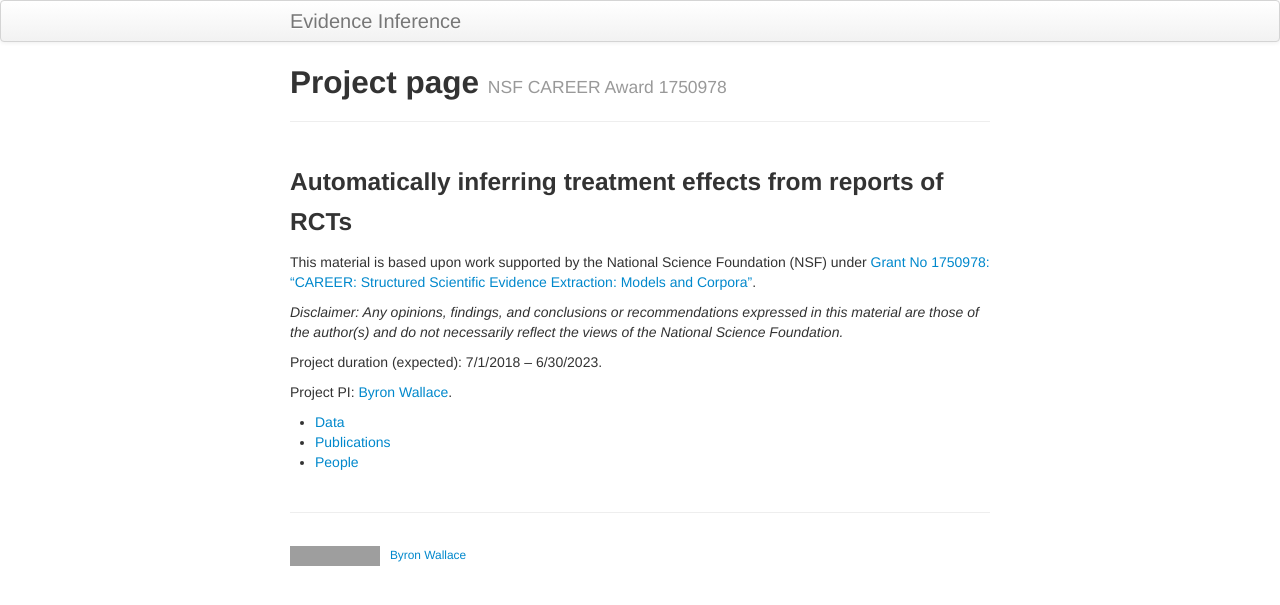
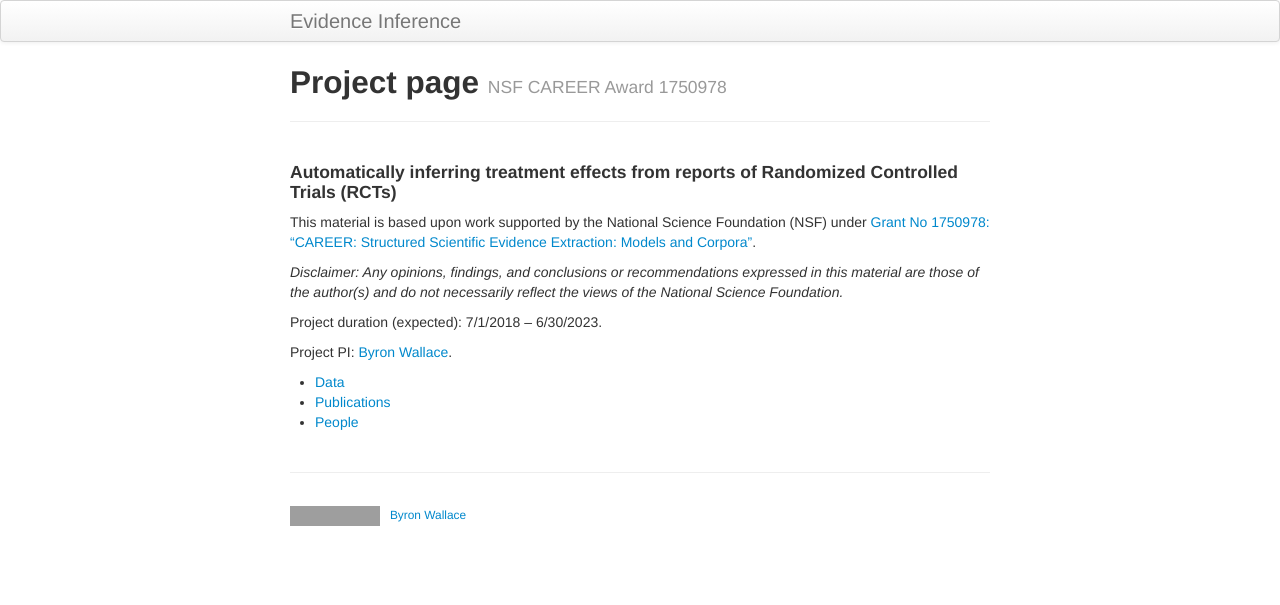
Before and after one commit to bwallace/evidence_inference, a Jekyll site: the page built from index.md, in a window 1280 px wide. Shown: the top 605 px of the page. Built offline with Jekyll 4.4.1, drawn with Linux system fonts in a browser that asks for light colours; grey boxes are pictures that could not be loaded.

Commit message:
Update index.md

```diff
--- a/index.md
+++ b/index.md
@@ -4,7 +4,7 @@ title: Project page
 tagline: NSF CAREER Award 1750978
 ---
 
-### Automatically inferring treatment effects from reports of RCTs
+#### Automatically inferring treatment effects from reports of Randomized Controlled Trials (RCTs)
 
 This material is based upon work supported by the National Science Foundation (NSF) under [Grant No 1750978: "CAREER: Structured Scientific Evidence Extraction: Models and Corpora"](https://www.nsf.gov/awardsearch/showAward?AWD_ID=1750978).
 
```
